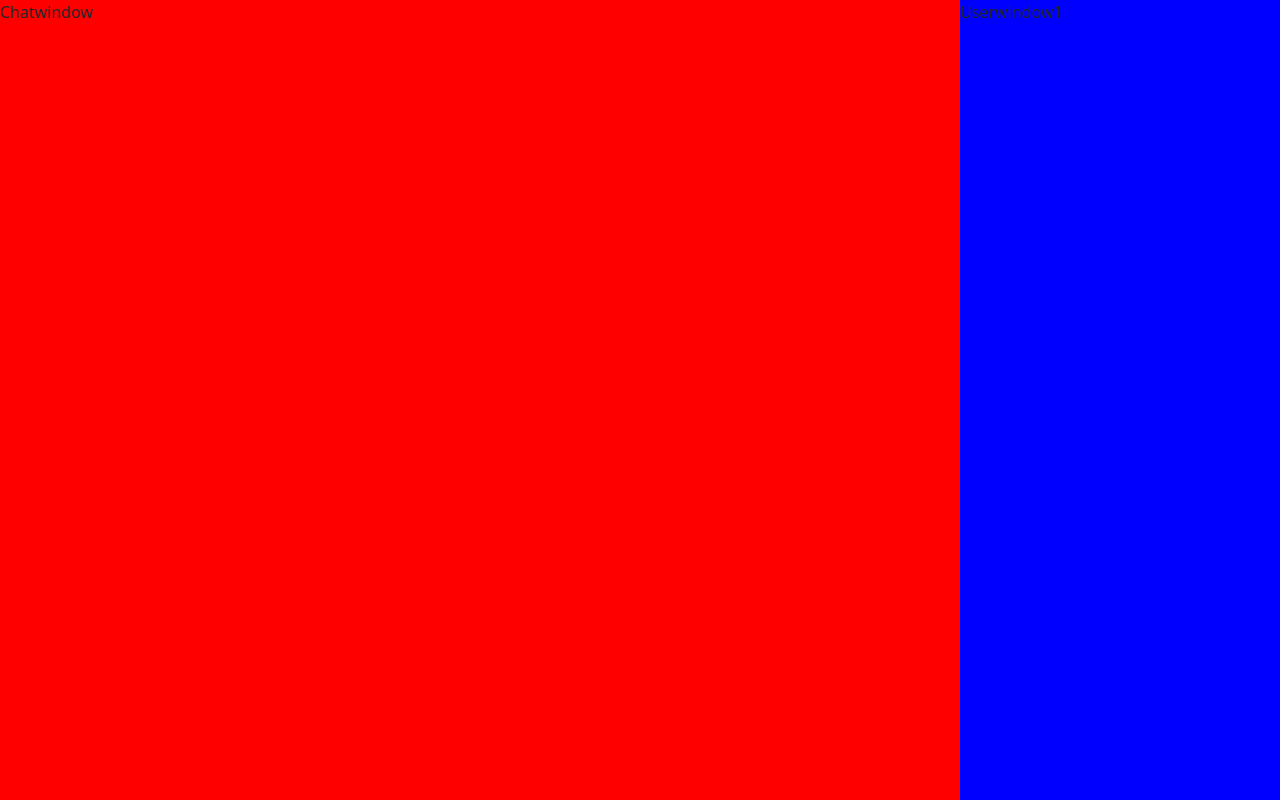
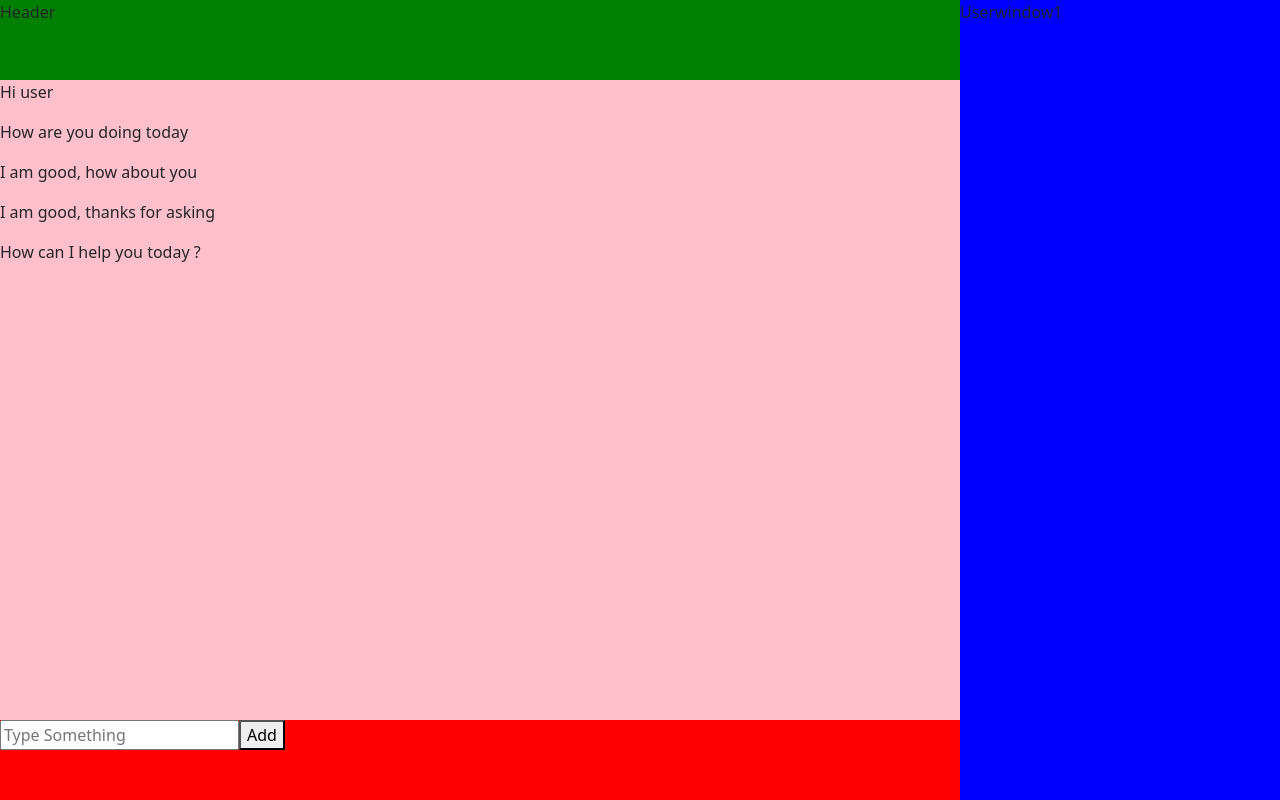
Before and after one commit to yashkuncolienker-vb/chatroom, a React (Create React App) app: page / in a window 1280 px wide. Built offline with nearby package versions, Linux system fonts and the light colour scheme.

Commit message:
created components WIP-add chat

```diff
--- a/src/App.js
+++ b/src/App.js
@@ -1,16 +1,53 @@
 import "../node_modules/bootstrap/dist/css/bootstrap.min.css";
 import Chatwindow from "./components/Chatwindow";
 import Userwindow from "./components/Userwindow";
-import {Container, Row, Col } from "react-bootstrap"
+import { Row, Col } from "react-bootstrap";
+import { useState } from "react";
+
 function App() {
+  const chathistory = [
+    {
+      message: "Hi user",
+      createdAt: "2021-09-14T13:23:02.298Z",
+      sender: "agent",
+      _id: 1,
+    },
+    {
+      message: "How are you doing today",
+      createdAt: "2021-09-14T13:23:02.298Z",
+      sender: "user",
+      _id: 2,
+    },
+    {
+      message: "I am good, how about you",
+      createdAt: "2021-09-14T13:23:02.298Z",
+      sender: "agent",
+      _id: 3,
+    },
+    {
+      message: "I am good, thanks for asking",
+      createdAt: "2021-09-14T13:23:02.298Z",
+      sender: "user",
+      _id: 4,
+    },
+    {
+      message: "How can I help you today ?",
+      createdAt: "2021-09-14T13:23:02.298Z",
+      sender: "agent",
+      _id: 5,
+    },
+  ];
+  const [chats, setChats] = useState(chathistory);
+
+
   return (
     <div>
       <Row className="w-100 m-0 p-0">
         <Col xs={9} className="m-0 p-0">
-        <Chatwindow/>
+          <Chatwindow chats={chats} />
         </Col>
         <Col xs={3} className="m-0 p-0">
-        <Userwindow/>
+          <Userwindow />
         </Col>
       </Row>
     </div>
--- /dev/null
+++ b/src/components/Chat.js
@@ -0,0 +1,10 @@
+
+const Chat = ({message}) => {
+    return (
+        <div>
+            <p>{message}</p>
+        </div>
+    )
+}
+
+export default Chat
--- /dev/null
+++ b/src/components/ChatInput.js
@@ -0,0 +1,22 @@
+import { useState, useRef } from "react";
+
+const ChatInput = () => {
+  const [chat, setChat] = useState({});
+  const chatMessage = useRef("");
+  const onSubmit = (e) => {
+    e.preventDefault();
+    if (chatMessage.current.value) {
+
+      console.log({message:chat, createdAt: Date.now()});
+      chatMessage.current.value = "";
+    }
+  };
+  return (
+    <form onSubmit={onSubmit}>
+      <input type="text" ref={chatMessage} placeholder="Type Something" />
+      <button type="submit">Add</button>
+    </form>
+  );
+};
+
+export default ChatInput;
--- a/src/components/Chatwindow.js
+++ b/src/components/Chatwindow.js
@@ -1,11 +1,17 @@
 import "../styles/Chatwindow.css";
+import ChatInput from "./ChatInput";
+import Chat from "./Chat";
 
-const Chatwindow = () => {
-    return (
-        <div className="chat-window">
-            Chatwindow
-        </div>
-    )
-}
+const Chatwindow = ({ chats }) => {
+  return (
+    <div className="chat-window">
+      <div className="header">Header</div>
+      <div className="canvas">
+        {chats.map( (data, i)=> <Chat key={i} message={data.message}/>)}
+      </div>
+      <ChatInput className="footer" />
+    </div>
+  );
+};
 
-export default Chatwindow
+export default Chatwindow;
--- a/src/styles/Chatwindow.css
+++ b/src/styles/Chatwindow.css
@@ -1,4 +1,21 @@
 .chat-window{
     background-color: red;
     height: 100vh;
+    display: flex;
+    flex-direction: column;
 }
+
+.header{
+    background-color: green;
+    min-height: 10%;
+}
+
+.canvas{
+    background-color: pink;
+    min-height: 80%;
+}
+
+.footer{
+    background-color: #fff;
+    min-height: 10%;
+}
```
